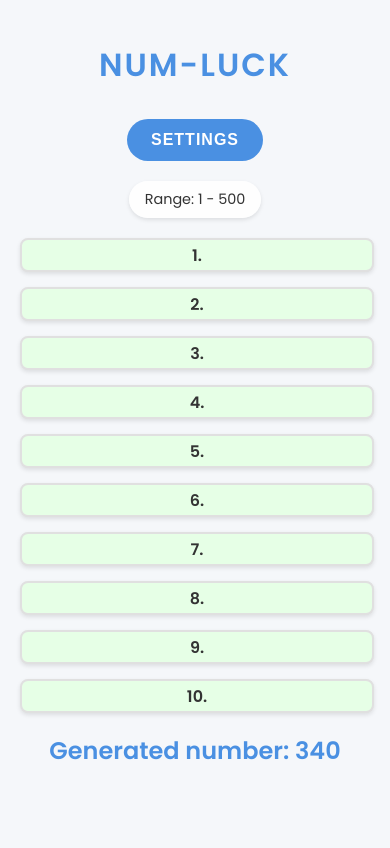
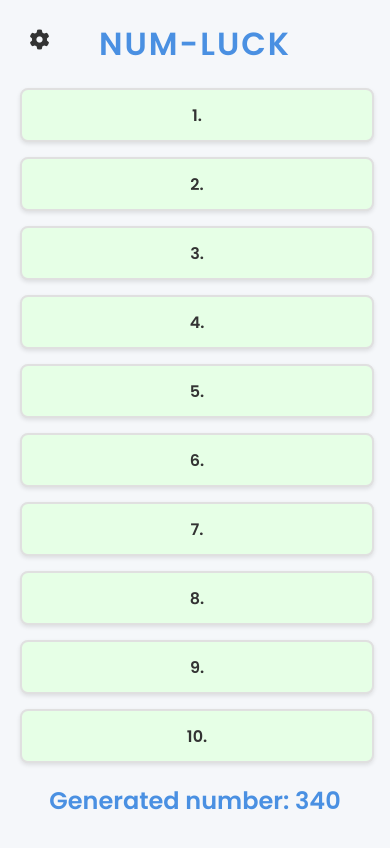
Before and after one commit to chaseconey/num-luck, a website: page index.html in a window 390 px wide. Drawn offline with Linux system fonts and the light colour scheme.

Commit message:
fix: mobile spacing, other random design changes

```diff
--- a/index.html
+++ b/index.html
@@ -7,6 +7,10 @@
     <link
       href="https://fonts.googleapis.com/css2?family=Poppins:wght@400;600&display=swap"
       rel="stylesheet"
+    />
+    <link
+      rel="stylesheet"
+      href="https://cdnjs.cloudflare.com/ajax/libs/font-awesome/6.1.1/css/all.min.css"
     />
     <style>
       :root {
@@ -31,7 +35,8 @@
       }
 
       h1 {
-        margin-bottom: 30px;
+        margin-top: 0;
+        margin-bottom: 20px;
         font-size: 2.5rem;
         color: var(--primary-color);
         text-transform: uppercase;
@@ -48,7 +53,7 @@
 
       .cell {
         width: 100%;
-        height: 40px;
+        height: 50px;
         border: 2px solid var(--cell-border-color);
         border-radius: 8px;
         display: flex;
@@ -111,10 +116,22 @@
         left: 20px;
         z-index: 1000;
         width: auto;
+        display: flex;
+        align-items: center;
+        justify-content: center;
+        padding: 12px 24px;
       }
 
       #settings-btn:hover {
         background-color: #3498db;
+      }
+
+      #settings-btn .button-text {
+        margin-right: 8px;
+      }
+
+      #settings-btn .fa-cog {
+        display: none;
       }
 
       #message {
@@ -153,6 +170,7 @@
         height: 100%;
         background-color: rgba(0, 0, 0, 0.5);
         backdrop-filter: blur(5px);
+        overflow-y: auto;
       }
 
       .modal-content {
@@ -163,6 +181,7 @@
         width: 90%;
         max-width: 500px;
         box-shadow: 0 4px 6px rgba(0, 0, 0, 0.1);
+        box-sizing: border-box;
       }
 
       .close {
@@ -211,14 +230,33 @@
         }
 
         .cell {
-          height: 30px;
+          height: 50px;
           font-size: 1rem;
         }
 
-        #number-range,
+        #number-range {
+          display: none;
+        }
+
         #settings-btn {
-          position: static;
-          margin-bottom: 20px;
+          position: fixed;
+          top: 20px;
+          left: 20px;
+          width: 40px;
+          height: 40px;
+          border-radius: 50%;
+          padding: 0;
+          background-color: transparent;
+          color: var(--text-color);
+        }
+
+        #settings-btn .button-text {
+          display: none;
+        }
+
+        #settings-btn .fa-cog {
+          display: block;
+          font-size: 20px;
         }
 
         #controls {
@@ -230,13 +268,22 @@
           width: 100%;
           margin-bottom: 10px;
         }
+
+        .modal-content {
+          margin: 10% auto;
+          padding: 20px;
+          width: 95%;
+        }
       }
     </style>
   </head>
   <body>
+    <button id="settings-btn">
+      <span class="button-text">Settings</span>
+      <i class="fas fa-cog"></i>
+    </button>
+    <div id="number-range"></div>
     <h1>num-luck</h1>
-    <button id="settings-btn">Settings</button>
-    <div id="number-range"></div>
     <div id="game-container"></div>
     <div id="generated-number"></div>
     <div id="controls">
```
